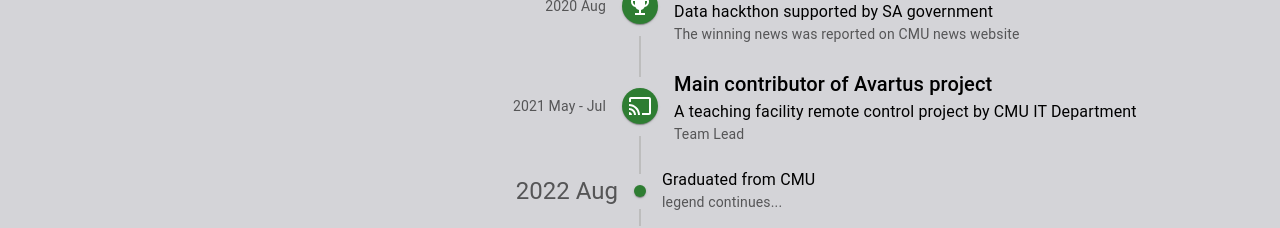
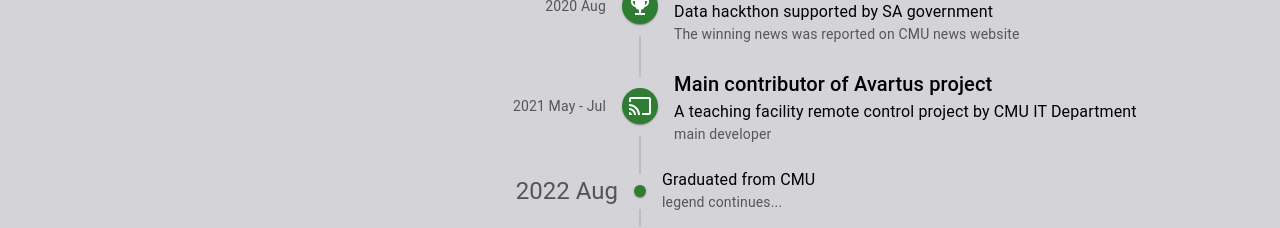
Before and after one commit to EthanGuo666/EthanGuo666.github.io, a React (Vite) app in the folder ethan_personal_page/: page / in a window 1280 px wide. Shown: the part 1780-2008 px from the top of the page. Built offline with nearby package versions, Linux system fonts and the light colour scheme.

Commit message:
chores: some wording change

```diff
--- a/ethan_personal_page/src/pages/EducationTimeline.jsx
+++ b/ethan_personal_page/src/pages/EducationTimeline.jsx
@@ -284,7 +284,7 @@ function EducationTimeline() {
               <Typography variant='h6'>Main contributor of Avartus project</Typography>
               <Typography>A teaching facility remote control project by CMU IT Department</Typography>
               <Typography variant='body2' color='text.secondary'>
-                Team Lead
+                main developer
               </Typography>
             </TimelineContent>
           </TimelineItem>
```
